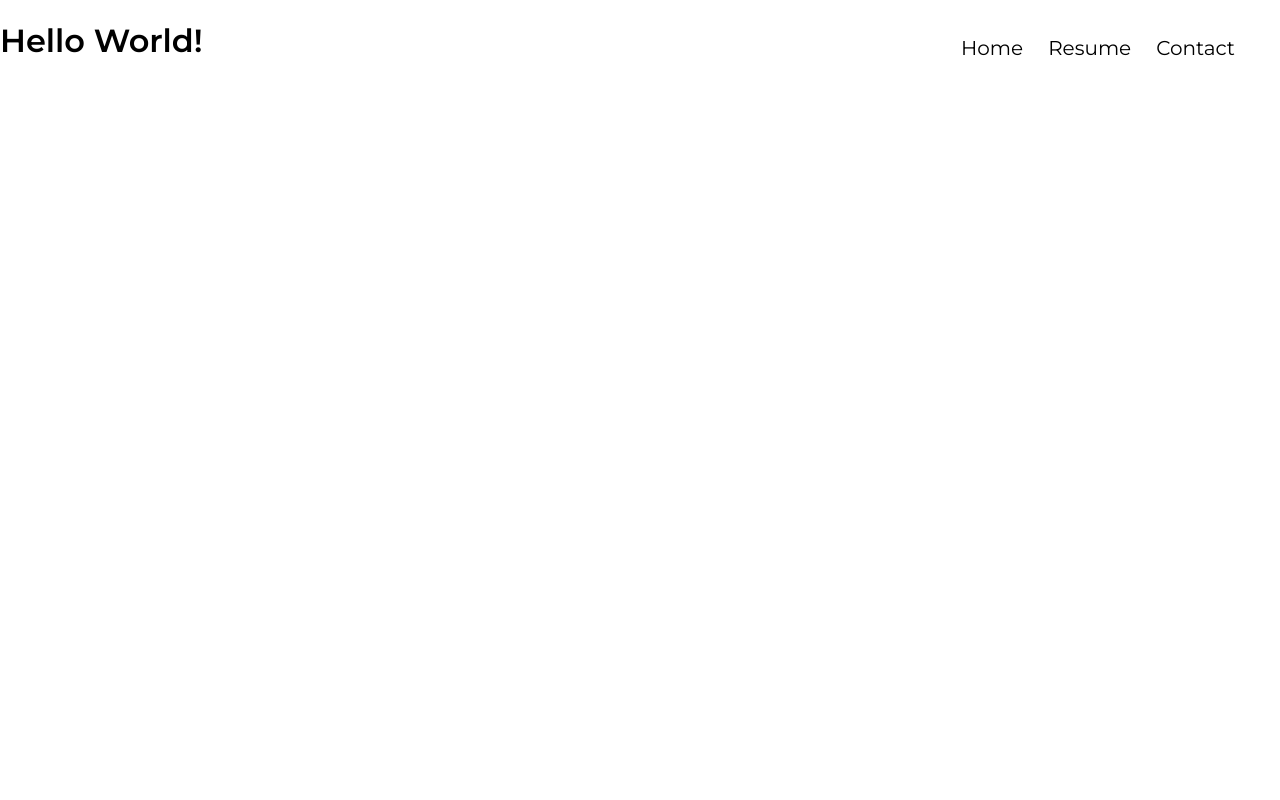
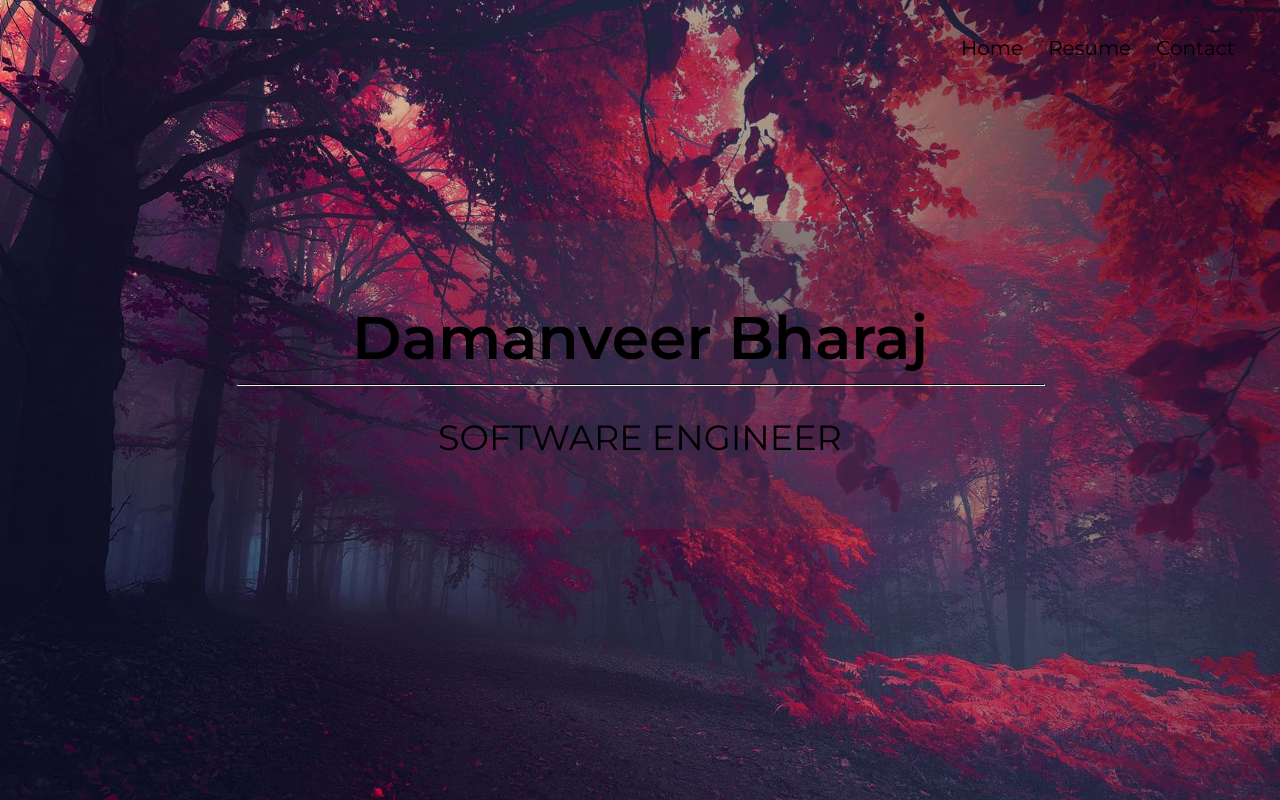
Before and after one commit to DamanB/portfolio, a React (Create React App) app: page / in a window 1280 px wide. Built offline with nearby package versions, Linux system fonts and the light colour scheme.

Commit message:
added hero component

```diff
--- a/src/App.js
+++ b/src/App.js
@@ -1,11 +1,12 @@
 import Navbar from './components/Navbar.js'
+import Hero from './components/Hero.js'
 
 function App() {
   return (
     <div className="App">
       <Navbar />
       <div className="app-content">
-        <h1>Hello World!</h1>
+        <Hero />
       </div>
     </div>
   );
--- /dev/null
+++ b/src/components/Hero.js
@@ -0,0 +1,15 @@
+import '../styles/hero.css'
+
+const Hero = () => {
+    return (
+        <div className="hero">
+            <div className="hero-content">
+                <h1 className="ft-normal">Damanveer Bharaj</h1>
+                <hr className="hero-hr"/>
+                <p className="ft-light">SOFTWARE ENGINEER</p>
+            </div>
+        </div>
+     );
+}
+
+export default Hero;
--- /dev/null
+++ b/src/styles/hero.css
@@ -0,0 +1,38 @@
+.hero {
+    width: 100%;
+    height: 100vh;
+
+    background-image: url('../assets/img/hero_bg.jpg');
+    background-repeat: no-repeat;
+    background-size: cover;
+    background-position: center center;
+
+    display: flex;
+    justify-content: center;
+    align-items: center;
+
+    color: var(--light)
+}
+
+.hero-content {
+    margin-top: -50px;
+    text-align: center;
+    padding: 60px 100px 60px 100px;
+    background:radial-gradient(circle at 50% 50%, rgba(49, 49, 77, 0.76) 0%, rgba(0, 0, 0, 0) 90%);
+}
+
+.hero-content h1{
+    margin: 20px 0 10px 0;
+    font-size: 60px;
+}
+
+.hero-hr{
+    border-top: 1px solid var(--light);
+    width: 140%;
+    margin-left: -20%;
+}
+
+.hero-content p{
+    font-size: 35px;
+    margin: 30px 0 10px 0;
+}
```
Also changed, not shown: src/assets/img/hero_bg.jpg (added).
